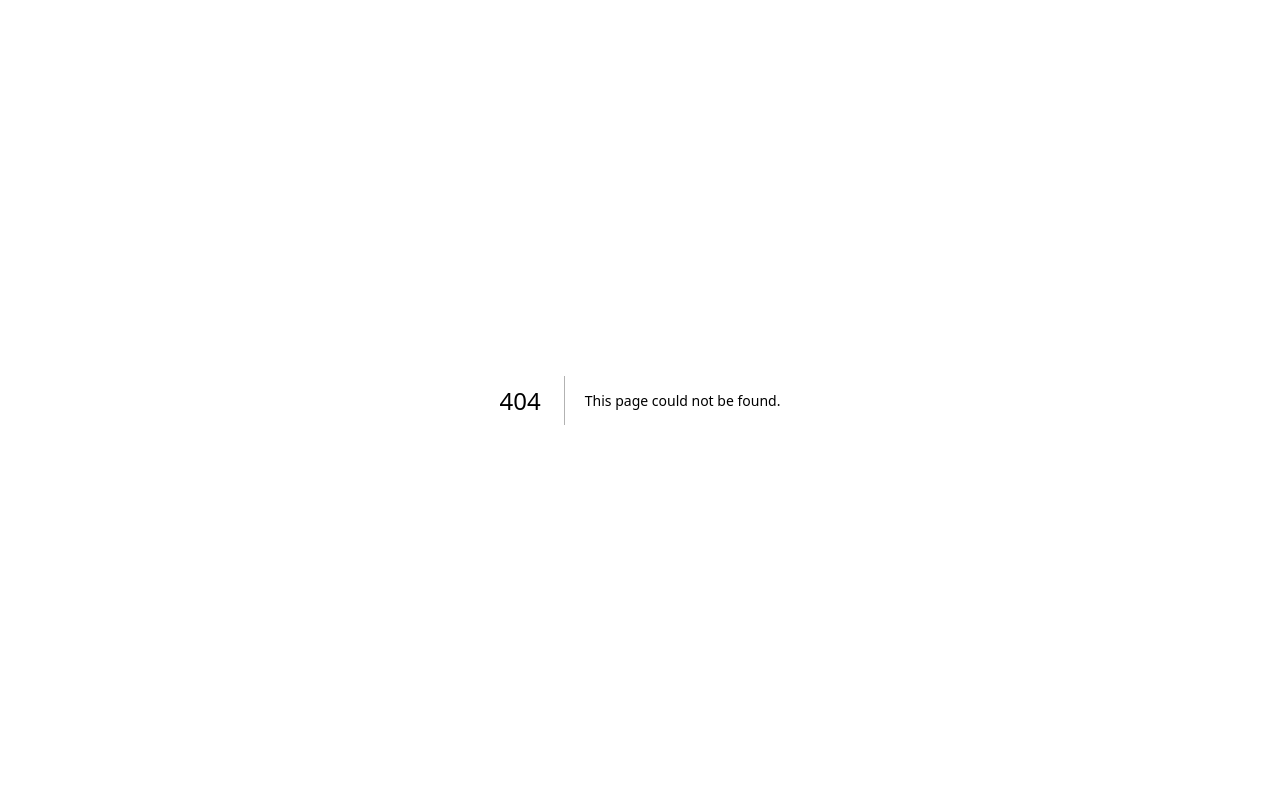
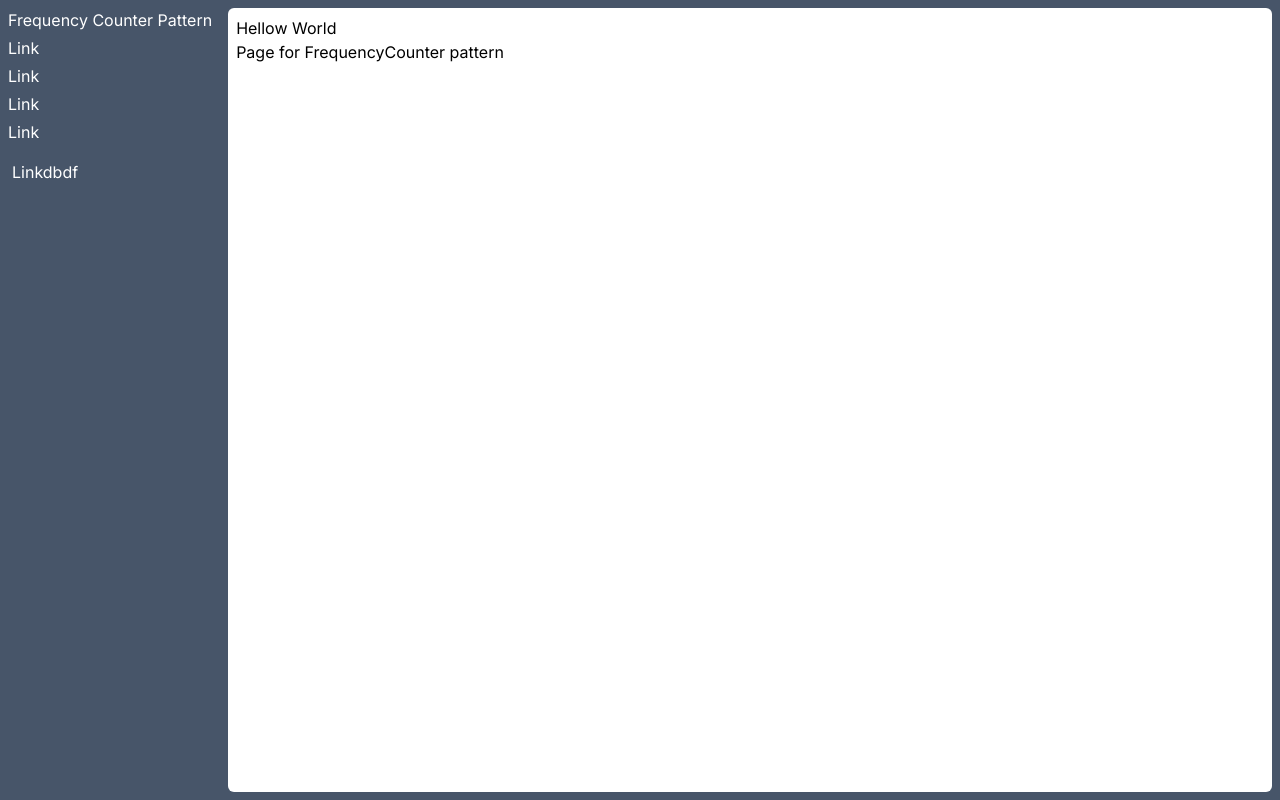
Before and after one commit to mehediasif/js-algorithms-and-data-structures, a Next.js app: page /frequencyCounter in a window 1280 px wide. Before the commit this address had no page. Built offline with nearby package versions, Linux system fonts and the light colour scheme.

Commit message:
sidebar adjustment

```diff
--- a/components/Sidebar.jsx
+++ b/components/Sidebar.jsx
@@ -11,7 +11,7 @@ export default function Navigation(){
         <aside className="bg-slate-600 text-white p-2">
         <nav className="flex flex-col gap-1">
 
-        <Link href={'/'}>Link</Link>
+        <Link href={'/frequencyCounter'}>Frequency Counter Pattern</Link>
         <Link href={'/'}>Link</Link>
         <Link href={'/'}>Link</Link>
         <Link href={'/'}>Link</Link>
--- /dev/null
+++ b/src/app/frequencyCounter/page.js
@@ -0,0 +1,12 @@
+import Layout from "../../../components/Layout";
+
+export default function FrequencyCounter(){
+    return(
+        <Layout>
+        <div>
+        <h1>Hellow World</h1>
+        <h1>Page for FrequencyCounter pattern</h1>
+
+        </div>
+        </Layout>)
+}
--- a/src/app/page.js
+++ b/src/app/page.js
@@ -1,6 +1,7 @@
 import Image from 'next/image'
 import GridItems from '../../components/test'
 import Layout from '../../components/Layout'
+import Link from 'next/link'
 
 export default function Home() {
   return (
@@ -10,6 +11,7 @@ export default function Home() {
       <GridItems />
       <GridItems />
       <GridItems />
+      <Link href={'/testiRt'}>New Link</Link>
       </Layout>
 
 
--- /dev/null
+++ b/src/app/testiRt/page.js
@@ -0,0 +1,10 @@
+import Layout from "../../../components/Layout";
+
+export default function TestiRt(){
+    return(
+        <Layout>
+        <div>
+        <h1>Hellow World</h1>
+        </div>
+        </Layout>)
+}
```
